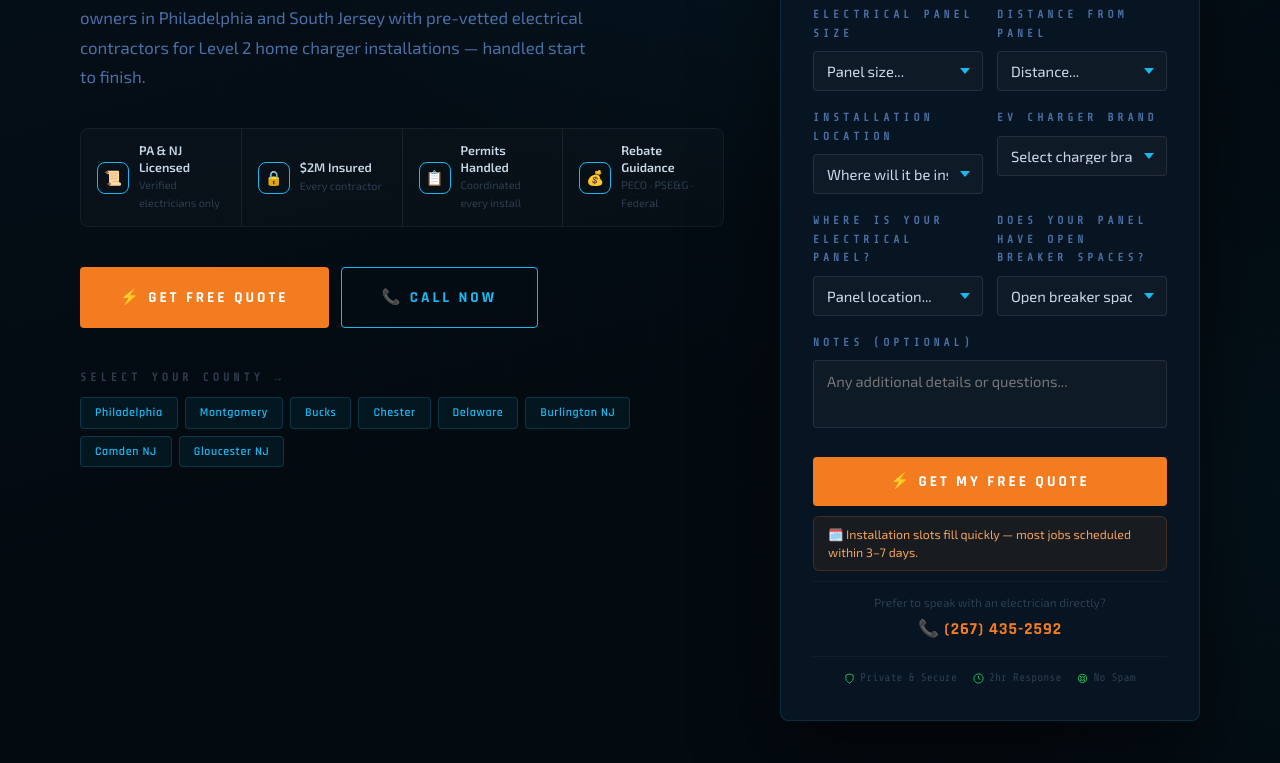
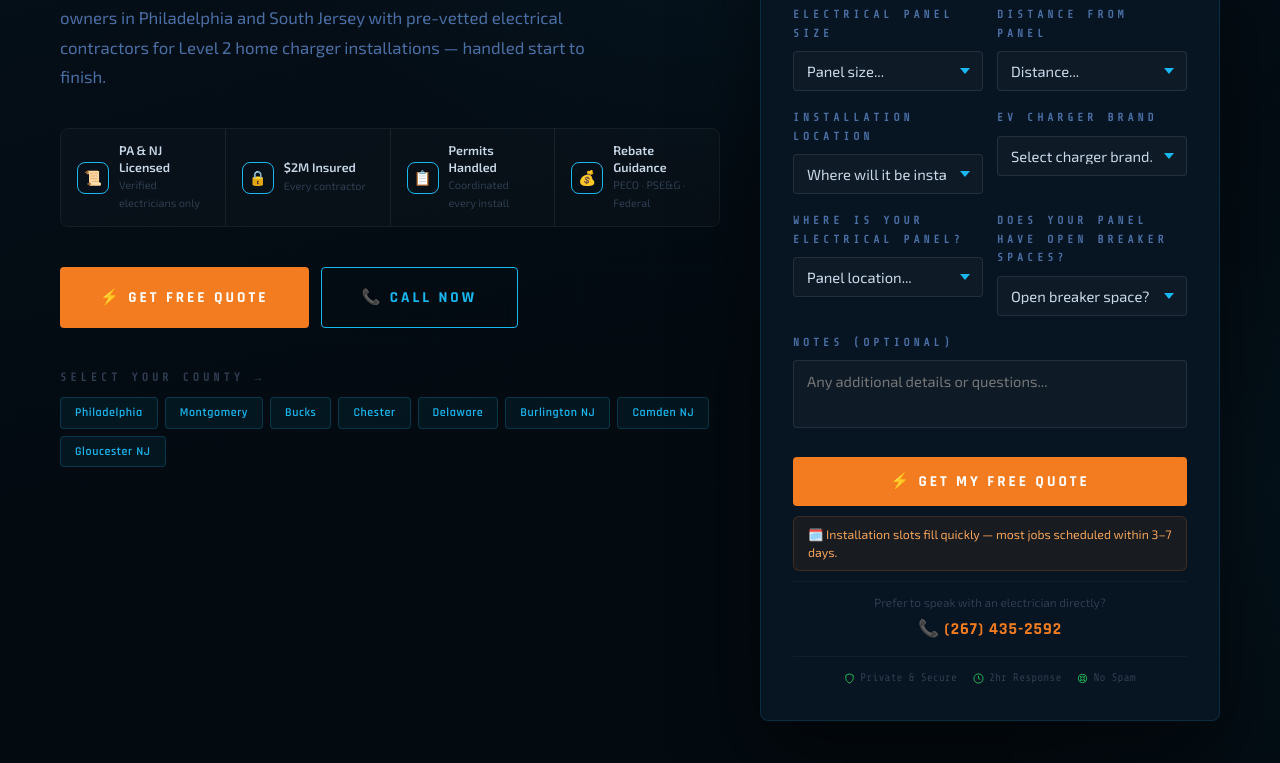
Before and after one commit to expertevinstalls/expertev-installs-web, a website: page index.html in a window 1280 px wide. Shown: the part 735-1498 px from the top of the page. Drawn offline with nearby package versions, Linux system fonts and the light colour scheme; no server answers.

Commit message:
quick update

```diff
--- a/assets/styles/main.css
+++ b/assets/styles/main.css
@@ -287,12 +287,12 @@ body::before {
 .hero-body {
   flex: 1;
   display: grid;
-  grid-template-columns: 1fr 420px;
-  gap: 56px;
+  grid-template-columns: 1fr 460px;
+  gap: 40px;
   align-items: center;
   position: relative;
   z-index: 2;
-  padding: 72px 80px 56px;
+  padding: 72px 60px 56px;
   max-width: 1360px;
   margin: 0 auto;
   width: 100%;
@@ -341,7 +341,7 @@ body::before {
 .hero-desc {
   font-size: 1.05rem;
   color: var(--steel);
-  max-width: 520px;
+  max-width: 560px;
   line-height: 1.78;
   margin-bottom: 36px;
   font-weight: 400;
```
